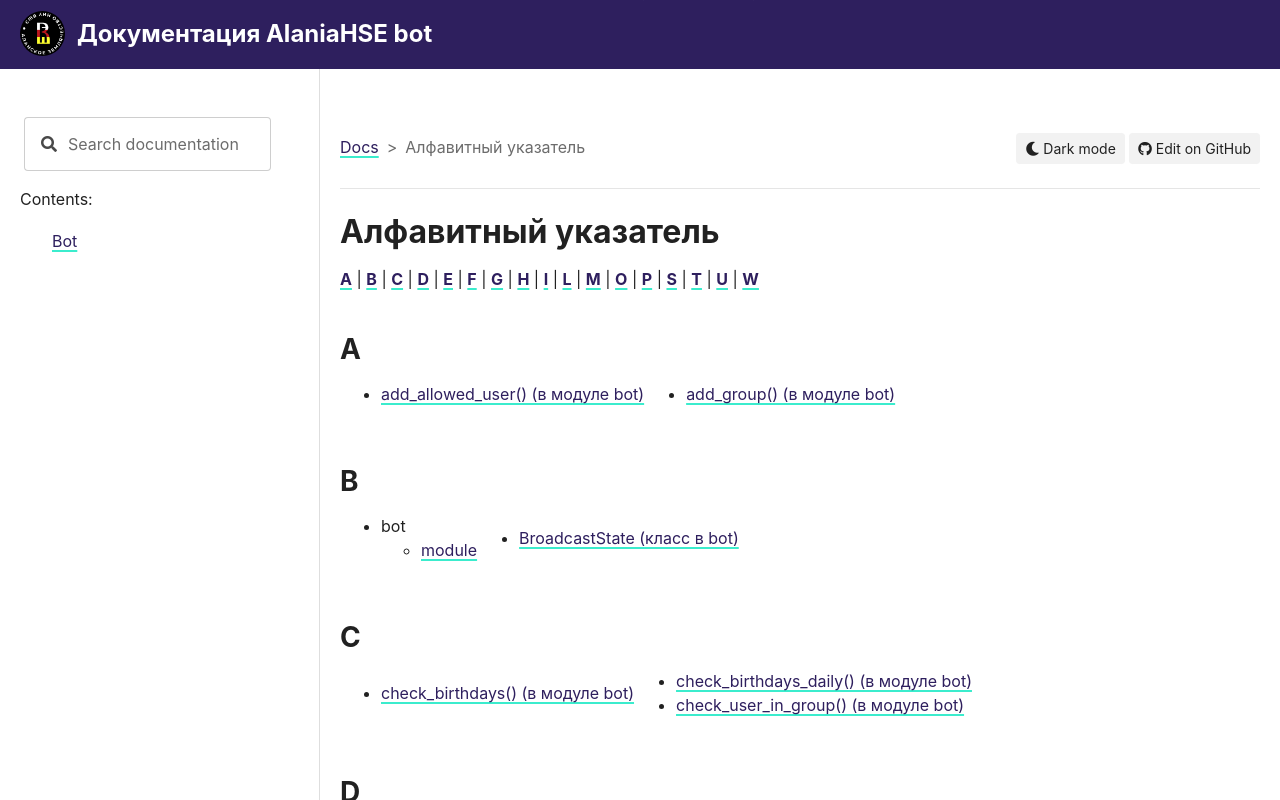
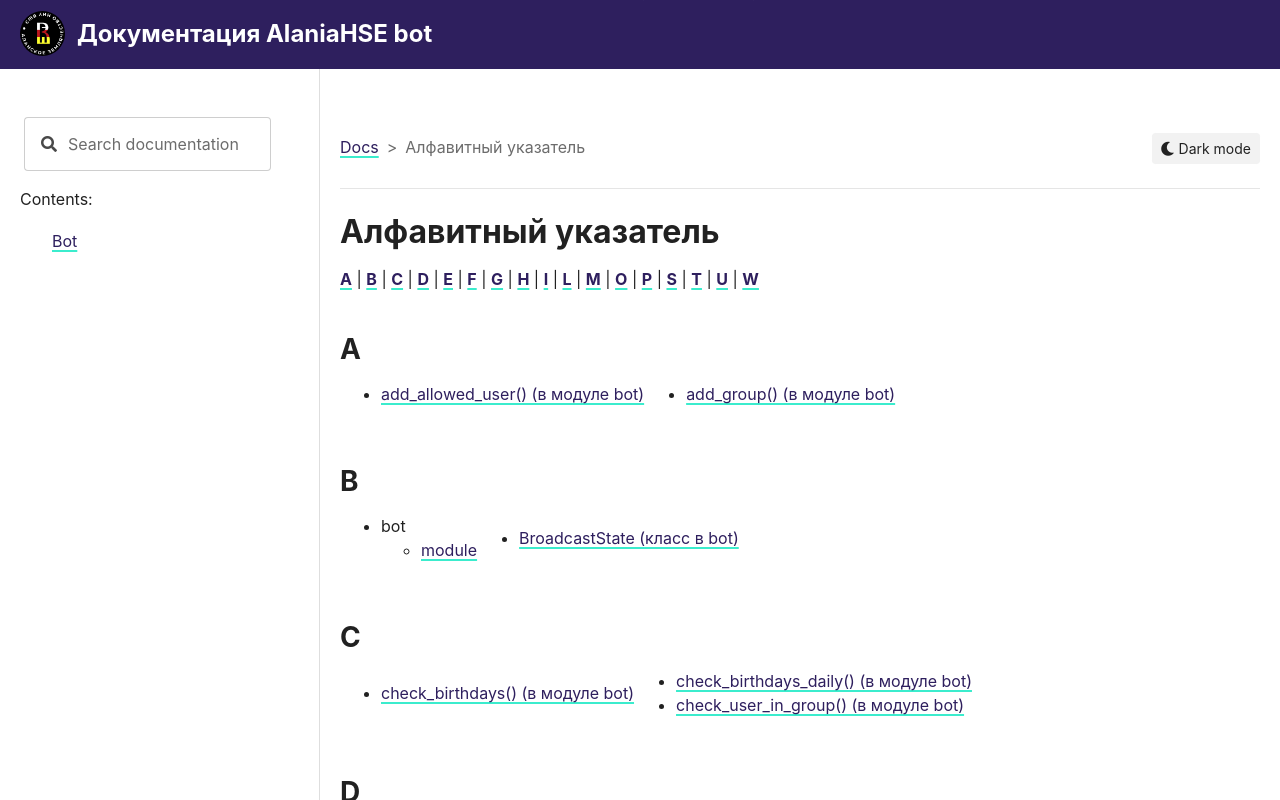
Before and after one commit to mersibo/AlaniaHSEbot, a plain HTML site: page genindex.html in a window 1280 px wide. Shown: the top 800 px of the page. Drawn offline with Linux system fonts and the light colour scheme.

Commit message:
Update genindex.html

```diff
--- a/genindex.html
+++ b/genindex.html
@@ -88,10 +88,6 @@
                             <span class="dark-only"><i class="fas fa-sun"></i> Light mode</span>
                             <span class="light-only"><i class="fas fa-moon"></i> Dark mode</span>
                         </button>
-    <a class="btn btn-sm btn-light text-decoration-none" href="https://github.com/wagtail/sphinx_wagtail_theme/blob/main/docs/genindex" rel="nofollow">
-        <span class="btn-icon"><span class="fab fa-github"></span></span>
-        <span class="btn-text">Edit on GitHub</span>
-    </a>
 
                     </div>
                 </header>
```
